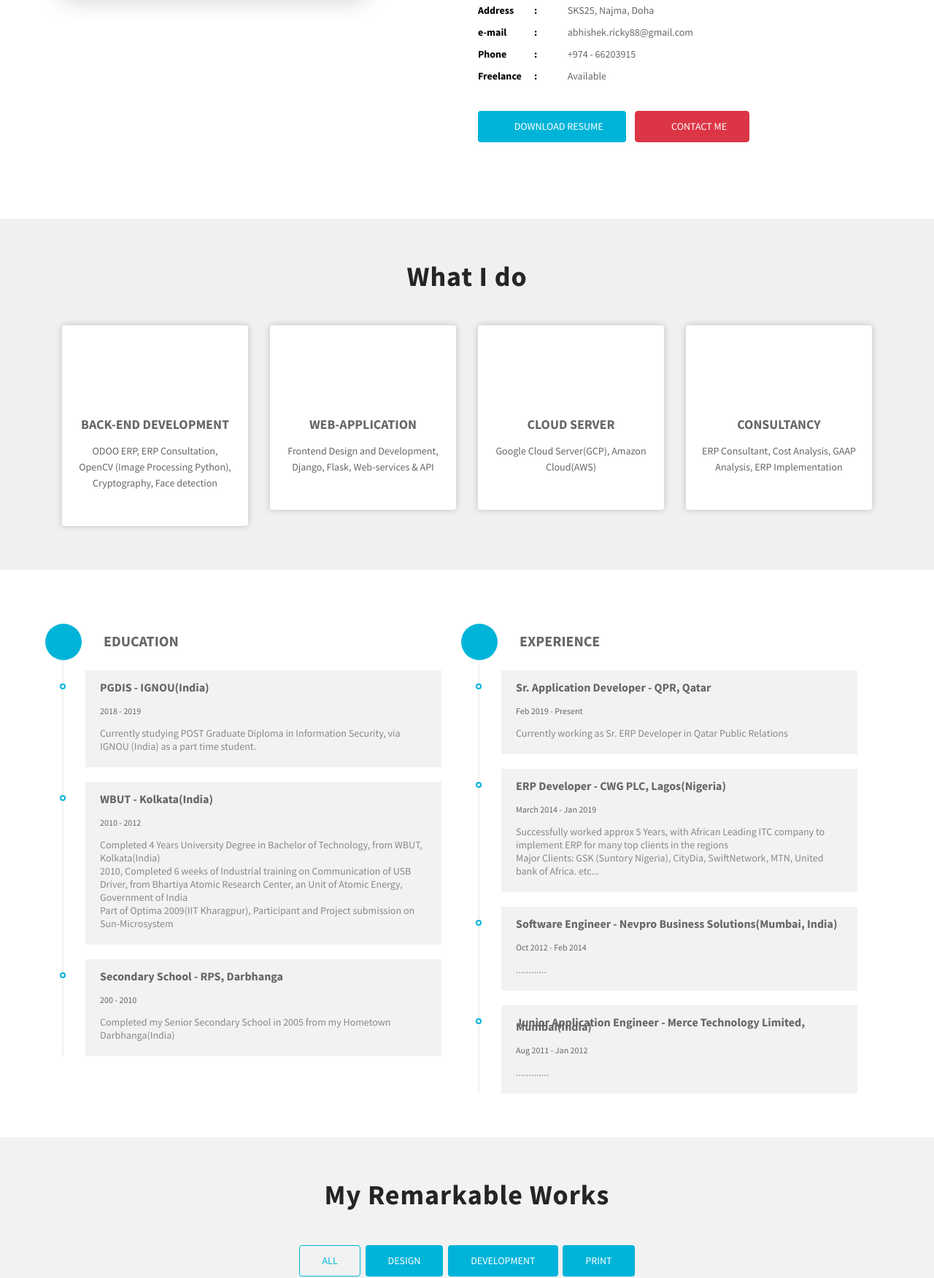
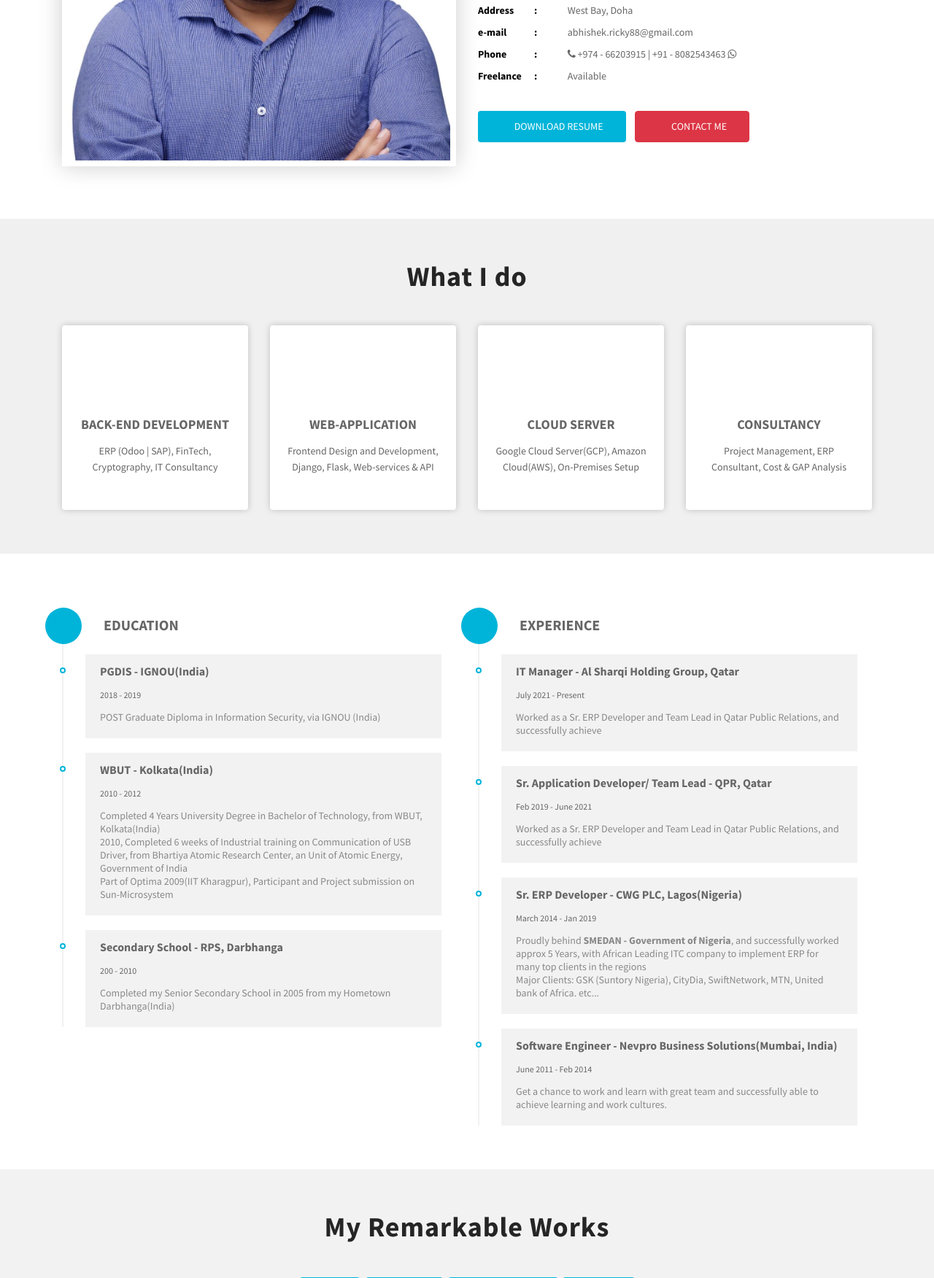
Before and after one commit to Aric123/ignou_pgdis_hybrid, a Flask app: page / in a window 1280 px wide. Shown: the part 961-2713 px from the top of the page at 73% size. Run offline with Flask 2, Linux system fonts and the light colour scheme; some libraries are stand-ins or nearby versions; some web fonts are replaced.

Commit message:
Personal Information Updated

```diff
--- a/templates/index.html
+++ b/templates/index.html
@@ -43,7 +43,7 @@
               <span class="icon-menu"></span>
               <span class="icon-menu"></span>
             </button>
-            <a href="/home" class="navbar-brand"><img src="static/img/aalogo.png" alt=""></a>
+            <a href="/home" class="navbar-brand"><img src="static/img/logo.png" alt=""></a>
           </div>
           <div class="collapse navbar-collapse" id="main-navbar">
             <ul class="onepage-nev navbar-nav mr-auto w-100 justify-content-end clearfix">
@@ -125,9 +125,9 @@
           <div class="row">
             <div class="col-md-12 col-sm-12 text-center">
               <div class="contents">
-                <h5 class="script-font wow fadeInUp" data-wow-delay="0.2s">Thanks for visting my site...</h5>
-                <h2 class="head-title wow fadeInUp" data-wow-delay="0.4s">Abhishek Kumar</h2>
-                <p class="script-font wow fadeInUp" data-wow-delay="0.6s">7+ year of Software development experience</p>
+                <h5 class="script-font wow fadeInUp" data-wow-delay="0.2s">Thank you for stopping by my site...</h5>
+                <h2 class="head-title wow fadeInUp" data-wow-delay="0.4s">I provide, IT Services !</h2>
+                <p class="script-font wow fadeInUp" data-wow-delay="0.6s">With 12 + years of expertise in software development and Management</p>
 <!--                <div class="header-button wow fadeInUp" data-wow-delay="1s">-->
 <!--                  &lt;!&ndash; Button to Open the Modal &ndash;&gt;-->
 <!--                  <button type="button" class="btn btn-success" data-toggle="modal" data-target="#uploadeModal">UPLOAD FILE</button>-->
@@ -218,7 +218,7 @@
         <div class="row">
           <div class="col-lg-6 col-md-6 col-sm-12 col-xs-12">
             <div class="img-thumb wow fadeInLeft" data-wow-delay="0.3s">
-              <img class="img-fluid" src="static/img/about/aaabhishek.jpg" alt="">
+              <img class="img-fluid" src="static/img/about/abhishek.jpg" alt="">
             </div>
           </div>
           <div class="col-lg-6 col-md-6 col-sm-12 col-xs-12">
@@ -228,14 +228,14 @@
                     Working mainly on Python domain as a Full Stack developer.</p>
               <div class="about-profile">
                 <ul class="admin-profile">
-                  <li><span class="pro-title"> Name </span> <span class="pro-detail">Abhishek Kumar</span></li>
-                  <li><span class="pro-title"> Age </span> <span class="pro-detail">31 Years</span></li>
-                  <li><span class="pro-title"> Experience </span> <span class="pro-detail">8 Years</span></li>
+                  <li><span class="pro-title"> Name </span> <span class="pro-detail">Abhishek Kumar, Certified - PMI PMP®</span></li>
+                  <li><span class="pro-title"> Co-Founder </span> <span class="pro-detail">Efficiencie Tech Solutions LLP, RENTHISAAB, PoolSiFi Inc</span></li>
+                  <li><span class="pro-title"> Experience </span> <span class="pro-detail">12 Years</span></li>
                   <li><span class="pro-title"> Origin </span> <span class="pro-detail">India</span></li>
                   <li><span class="pro-title"> Presently </span> <span class="pro-detail">Qatar</span></li>
-                  <li><span class="pro-title"> Address </span> <span class="pro-detail">SKS25, Najma, Doha</span></li>
+                  <li><span class="pro-title"> Address </span> <span class="pro-detail">West Bay, Doha</span></li>
                   <li><span class="pro-title"> e-mail </span> <span class="pro-detail">abhishek.ricky88@gmail.com</span></li>
-                  <li><span class="pro-title"> Phone </span> <span class="pro-detail">+974 - 66203915</span></li>
+                  <li><span class="pro-title"> Phone </span> <span class="pro-detail"><i class="fa fa-phone"></i> +974 - 66203915 </i> | +91 - 8082543463 <i class="fa fa-whatsapp"></i></span></li>
                   <li><span class="pro-title"> Freelance </span> <span class="pro-detail">Available</span></li>
                 </ul>
               </div>
@@ -261,7 +261,7 @@
               </div>
               <div class="services-content">
                 <h3><a href="#">Back-end Development</a></h3>
-                <p>ODOO ERP, ERP Consultation, OpenCV (Image Processing Python), Cryptography, Face detection</p>
+                <p>ERP (Odoo | SAP), FinTech, Cryptography, IT Consultancy </p>
               </div>
             </div>
           </div>
@@ -285,7 +285,7 @@
               </div>
               <div class="services-content">
                 <h3><a href="#">Cloud Server</a></h3>
-                <p>Google Cloud Server(GCP), Amazon Cloud(AWS)</p>
+                <p>Google Cloud Server(GCP), Amazon Cloud(AWS), On-Premises Setup </p>
               </div>
             </div>
           </div>
@@ -297,7 +297,7 @@
               </div>
               <div class="services-content">
                 <h3><a href="#">Consultancy</a></h3>
-                <p>ERP Consultant, Cost Analysis, GAAP Analysis, ERP Implementation</p>
+                <p>Project Management, ERP Consultant, Cost & GAP Analysis</p>
               </div>
             </div>
           </div>
@@ -321,7 +321,7 @@
                   <div class="content-text">
                     <h3 class="line-title">PGDIS - IGNOU(India)</h3>
                     <span>2018 - 2019</span>
-                    <p class="line-text">Currently studying POST Graduate Diploma in Information Security, via IGNOU (India) as a part time student.</p>
+                    <p class="line-text">POST Graduate Diploma in Information Security, via IGNOU (India)</p>
                   </div>
                 </li>
                 <li>
@@ -352,33 +352,40 @@
                 </li>
                 <li>
                   <div class="content-text">
-                    <h3 class="line-title">Sr. Application Developer - QPR, Qatar</h3>
-                    <span>Feb 2019 - Present</span>
-                    <p class="line-text">Currently working as Sr. ERP Developer in Qatar Public Relations</p>
+                    <h3 class="line-title">IT Manager - Al Sharqi Holding Group, Qatar</h3>
+                    <span>July 2021 - Present</span>
+                    <p class="line-text">Worked as a Sr. ERP Developer and Team Lead in Qatar Public Relations, and successfully achieve</p>
                   </div>
                 </li>
                 <li>
                   <div class="content-text">
-                    <h3 class="line-title">ERP Developer - CWG PLC, Lagos(Nigeria)</h3>
+                    <h3 class="line-title">Sr. Application Developer/ Team Lead - QPR, Qatar</h3>
+                    <span>Feb 2019 - June 2021</span>
+                    <p class="line-text">Worked as a Sr. ERP Developer and Team Lead in Qatar Public Relations, and successfully achieve</p>
+                  </div>
+                </li>
+                <li>
+                  <div class="content-text">
+                    <h3 class="line-title">Sr. ERP Developer - CWG PLC, Lagos(Nigeria)</h3>
                     <span>March 2014 - Jan 2019</span>
-                    <p class="line-text">Successfully worked approx 5 Years, with African Leading ITC company to implement ERP for many top clients in the regions</p>
+                    <p class="line-text">Proudly behind <b> SMEDAN - Government of Nigeria</b>, and successfully worked approx 5 Years, with African Leading ITC company to implement ERP for many top clients in the regions</p>
                     <p class="line-text"> Major Clients: GSK (Suntory Nigeria), CityDia, SwiftNetwork, MTN, United bank of Africa. etc...</p>
                   </div>
                 </li>
                 <li>
                   <div class="content-text">
                     <h3 class="line-title">Software Engineer - Nevpro Business Solutions(Mumbai, India)</h3>
-                    <span>Oct 2012 - Feb 2014</span>
-                    <p class="line-text">............</p>
+                    <span>June 2011 - Feb 2014</span>
+                    <p class="line-text">Get a chance to work and learn with great team and successfully able to achieve learning and work cultures.</p>
                   </div>
                 </li>
-                <li>
+                <!-- <li>
                   <div class="content-text">
                     <h3 class="line-title">Junior Application Engineer - Merce Technology Limited, Mumbai(India)</h3>
                     <span>Aug 2011 - Jan 2012</span>
                     <p class="line-text">.............</p>
                   </div>
-                </li>
+                </li> -->
               </ul>
             </div>
           </div>
@@ -417,7 +424,7 @@
             <div class="col-sm-6 col-md-4 col-lg-4 col-xl-4 mix development print">
               <div class="portfolio-item">
                 <div class="shot-item">
-                  <img src="static/img/gallery/img-1.jpg" alt="" />
+                  <img src="static/img/gallery/img-1.jpg" alt="" width="500" height="324" />
                   <div class="overlay">
                     <div class="icons">
                       <a class="lightbox preview" href="static/img/gallery/img-1.jpg">
@@ -434,7 +441,7 @@
             <div class="col-sm-6 col-md-4 col-lg-4 col-xl-4 mix design print">
               <div class="portfolio-item">
                 <div class="shot-item">
-                  <img src="static/img/gallery/img-2.jpg" alt=""/>
+                  <img src="static/img/gallery/img-2.jpg" alt="" width="500" height="324"/>
                   <div class="overlay">
                     <div class="icons">
                       <a class="lightbox preview" href="static/img/gallery/img-2.jpg">
@@ -451,7 +458,7 @@
             <div class="col-sm-6 col-md-4 col-lg-4 col-xl-4 mix development">
               <div class="portfolio-item">
                 <div class="shot-item">
-                  <img src="static/img/gallery/img-3.jpg" alt=""/>
+                  <img src="static/img/gallery/img-3.jpg" width="500" height="324" alt=""/>
                   <div class="overlay">
                     <div class="icons">
                       <a class="lightbox preview" href="static/img/gallery/img-3.jpg">
@@ -468,7 +475,7 @@
             <div class="col-sm-6 col-md-4 col-lg-4 col-xl-4 mix development design">
               <div class="portfolio-item">
                 <div class="shot-item">
-                  <img src="static/img/gallery/img-4.jpg" alt="" />
+                  <img src="static/img/gallery/img-4.jpg" alt="" width="500" height="324"/>
                   <div class="overlay">
                     <div class="icons">
                       <a class="lightbox preview" href="static/img/gallery/img-4.jpg">
@@ -485,7 +492,7 @@
             <div class="col-sm-6 col-md-4 col-lg-4 col-xl-4 mix development">
               <div class="portfolio-item">
                 <div class="shot-item">
-                  <img src="static/img/gallery/img-5.jpg" alt="" />
+                  <img src="static/img/gallery/img-5.jpg" width="500" height="324" alt="" />
                   <div class="overlay">
                     <div class="icons">
                       <a class="lightbox preview" href="static/img/gallery/img-5.jpg">
@@ -502,7 +509,7 @@
             <div class="col-sm-6 col-md-4 col-lg-4 col-xl-4 mix print design">
               <div class="portfolio-item">
                 <div class="shot-item">
-                  <img src="static/img/gallery/img-6.jpg" alt=""/>
+                  <img src="static/img/gallery/img-6.jpg" width="500" height="324" alt=""/>
                   <div class="overlay">
                     <div class="icons">
                       <a class="lightbox preview" href="static/img/gallery/img-6.jpg">
@@ -531,15 +538,15 @@
           <div class="col-md-3 col-sm-6 work-counter-widget text-center">
             <div class="counter wow fadeInDown" data-wow-delay="0.3s">
               <div class="icon"><i class="icon-briefcase"></i></div>
-              <div class="counterUp">250</div>
-              <p>Project Working</p>
+              <div class="counterUp">4</div>
+              <p>Current Project</p>
             </div>
           </div>
           <!-- Counter Item -->
           <div class="col-md-3 col-sm-6 work-counter-widget text-center">
             <div class="counter wow fadeInDown" data-wow-delay="0.6s">
               <div class="icon"><i class="icon-check"></i></div>
-              <div class="counterUp">950</div>
+              <div class="counterUp">37</div>
               <p>Project Done</p>
             </div>
           </div>
@@ -547,7 +554,7 @@
           <div class="col-md-3 col-sm-6 work-counter-widget text-center">
             <div class="counter wow fadeInDown" data-wow-delay="0.9s">
               <div class="icon"><i class="icon-diamond"></i></div>
-              <div class="counterUp">150</div>
+              <div class="counterUp">2</div>
               <p>Awards Received</p>
             </div>
           </div>
@@ -555,7 +562,7 @@
           <div class="col-md-3 col-sm-6 work-counter-widget text-center">
             <div class="counter wow fadeInDown" data-wow-delay="1.2s">
               <div class="icon"><i class="icon-heart"></i></div>
-              <div class="counterUp">299</div>
+              <div class="counterUp">154</div>
               <p>Happy Clients</p>
             </div>
           </div>
@@ -615,7 +622,7 @@
                     <div class="contact-icon">
                       <i class="fa fa-map-marker"></i>
                     </div>
-                    <p>San Francisco, CA</p>
+                    <p>Al Naser Tower - A, West Bay, Doha (office Location) </p>
                   </div>
                   <div class="single-contact">
                     <div class="contact-icon">
@@ -628,8 +635,8 @@
                     <div class="contact-icon">
                       <i class="fa fa-phone"></i>
                     </div>
-                    <p><a href="#">+91-8082553463</a></p>
-                    <p><a href="#">+974-66203915</a></p>
+                    <p><a href="#"> +91-8082553463  <i class="fa fa-whatsapp"></i></a></p>
+                    <p><a href="#">  +974-66203915  </a></p>
                   </div>
                 </div>
               </div>
@@ -637,10 +644,8 @@
             <div class="col-md-12">
 <!--            <object style="border:0; height: 450px; width: 100%;"-->
 <!--                    data="https://www.google.com/maps/embed/v1/place?q=place_id:ChIJC0B8IxPDRT4RUHMBZOEvMK4&key=..."></object>-->
-                <div class="mapouter"><div class="gmap_canvas"><iframe width="1080" height="450" id="gmap_canvas" src="https://maps.google.com/maps?q=sks25%20doha&t=&z=13&ie=UTF8&iwloc=&output=embed" frameborder="0" scrolling="no" marginheight="0" marginwidth="0"></iframe><a href="https://www.pureblack.de"></a></div><style>.mapouter{position:relative;text-align:right;height:450px;width:1080px;}.gmap_canvas {overflow:hidden;background:none!important;height:450px;width:1080px;}</style></div>          </div>
-        </div>
-      </div>
-    </section>
+                <!-- <div class="mapouter"><div class="gmap_canvas"><iframe width="1080" height="450" id="gmap_canvas" src="https://maps.google.com/maps?q=sks25%20doha&t=&z=13&ie=UTF8&iwloc=&output=embed" frameborder="0" scrolling="no" marginheight="0" marginwidth="0"></iframe><a href="https://www.pureblack.de"></a></div><style>.mapouter{position:relative;text-align:right;height:450px;width:1080px;}.gmap_canvas {overflow:hidden;background:none!important;height:450px;width:1080px;}</style></div>          </div> -->
+                <div style="width: 100%"><iframe width="100%" height="500" frameborder="0" scrolling="no" marginheight="0" marginwidth="0" src="https://maps.google.com/maps?width=100%25&amp;height=500&amp;hl=en&amp;q=Al%20Sharqi%20Holding%20Group,%20Al%20naser%20Tower%20A+(Al%20Sharqi%20Holding)&amp;t=&amp;z=13&amp;ie=UTF8&amp;iwloc=B&amp;output=embed"><a href="https://www.gps.ie/">gps tracker sport</a></iframe></div>    </section>
     <!-- Contact Section End -->
 
     <!-- Footer Section Start -->
--- a/templates/pgdis.html
+++ b/templates/pgdis.html
@@ -46,12 +46,12 @@
               <span class="icon-menu"></span>
               <span class="icon-menu"></span>
             </button>
-            <a href="www.qretail.shop" class="navbar-brand"><img src="static/img/logo.png" alt=""></a>
+            <a href="http://www.kumarabhi.com" class="navbar-brand"><img src="static/img/logo.png" alt=""></a>
           </div>
           <div class="collapse navbar-collapse" id="main-navbar">
             <ul class="onepage-nev navbar-nav mr-auto w-100 justify-content-end clearfix">
               <li class="nav-item active">
-                <a class="nav-link" href="/pgdis">
+                <a class="nav-link" href="/#home">
                   Home
                 </a>
               </li>
```
Also changed, not shown: static/img/about/abhishek.jpg, static/img/gallery/img-1.jpg, static/img/gallery/img-2.jpg, static/img/gallery/img-3.jpg, static/img/gallery/img-4.jpg, static/img/gallery/img-5.jpg, 2 other files.
